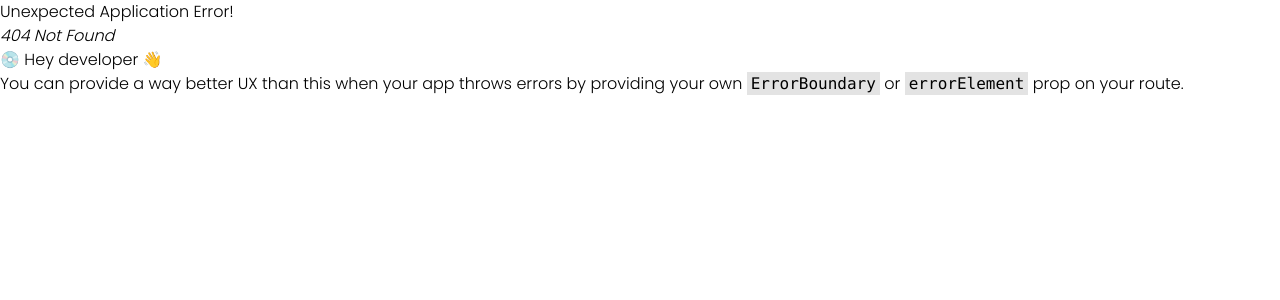
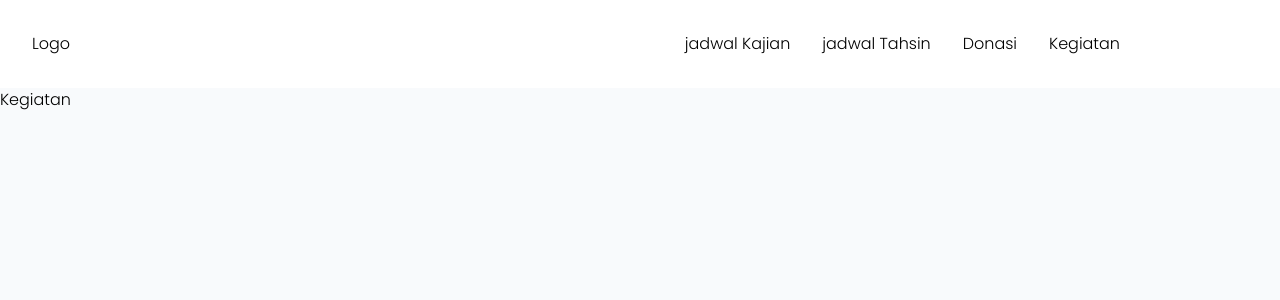
Before and after one commit to Johandika/FrontSide-MasjidRaudhatulJannah, a React (Vite) app: page /kegiatan in a window 1280 px wide. Before the commit this address had no page. Shown: the top 300 px of the page. Built offline with nearby package versions, Linux system fonts and the light colour scheme.

Commit message:
update setup

```diff
--- a/package.json
+++ b/package.json
@@ -4,7 +4,7 @@
   "version": "0.0.0",
   "type": "module",
   "scripts": {
-    "dev": "vite",
+    "dev": "vite --port 3002",
     "build": "vite build",
     "lint": "eslint . --ext js,jsx --report-unused-disable-directives --max-warnings 0",
     "preview": "vite preview"
--- a/src/components/layout/Navbar.jsx
+++ b/src/components/layout/Navbar.jsx
@@ -11,6 +11,7 @@ const Navbar = () => {
         <Link to={"/jadwalkajian"}>jadwal Kajian</Link>
         <Link to={"/jadwaltahsin"}>jadwal Tahsin</Link>
         <Link to={"/donasi"}>Donasi</Link>
+        <Link to={"/kegiatan"}>Kegiatan</Link>
       </div>
     </div>
   );
--- /dev/null
+++ b/src/pages/Kegiatan.jsx
@@ -0,0 +1,7 @@
+import React from "react";
+
+const Kegiatan = () => {
+  return <div>Kegiatan</div>;
+};
+
+export default Kegiatan;
--- a/src/routes/router.jsx
+++ b/src/routes/router.jsx
@@ -8,6 +8,7 @@ import JadwalKajian from "../pages/JadwalKajian";
 import JadwalTahsin from "../pages/JadwalTahsin";
 import Layout from "../components/layout/Layout";
 import Donasi from "../pages/Donasi";
+import Kegiatan from "../pages/Kegiatan";
 
 const router = createBrowserRouter([
   {
@@ -30,6 +31,10 @@ const router = createBrowserRouter([
         path: "/donasi",
         element: <Donasi />,
       },
+      {
+        path: "/kegiatan",
+        element: <Kegiatan />,
+      },
     ],
   },
 ]);
```
